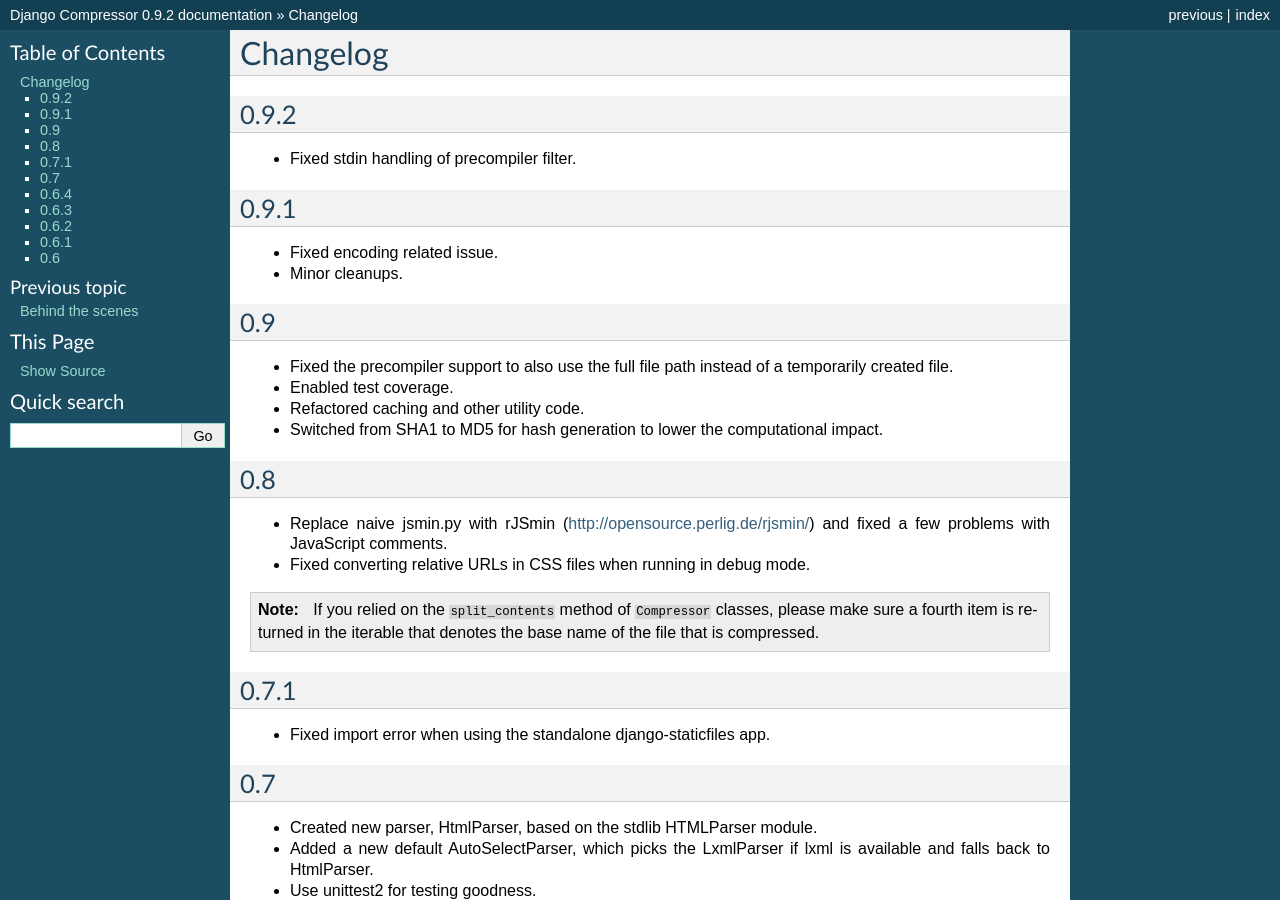
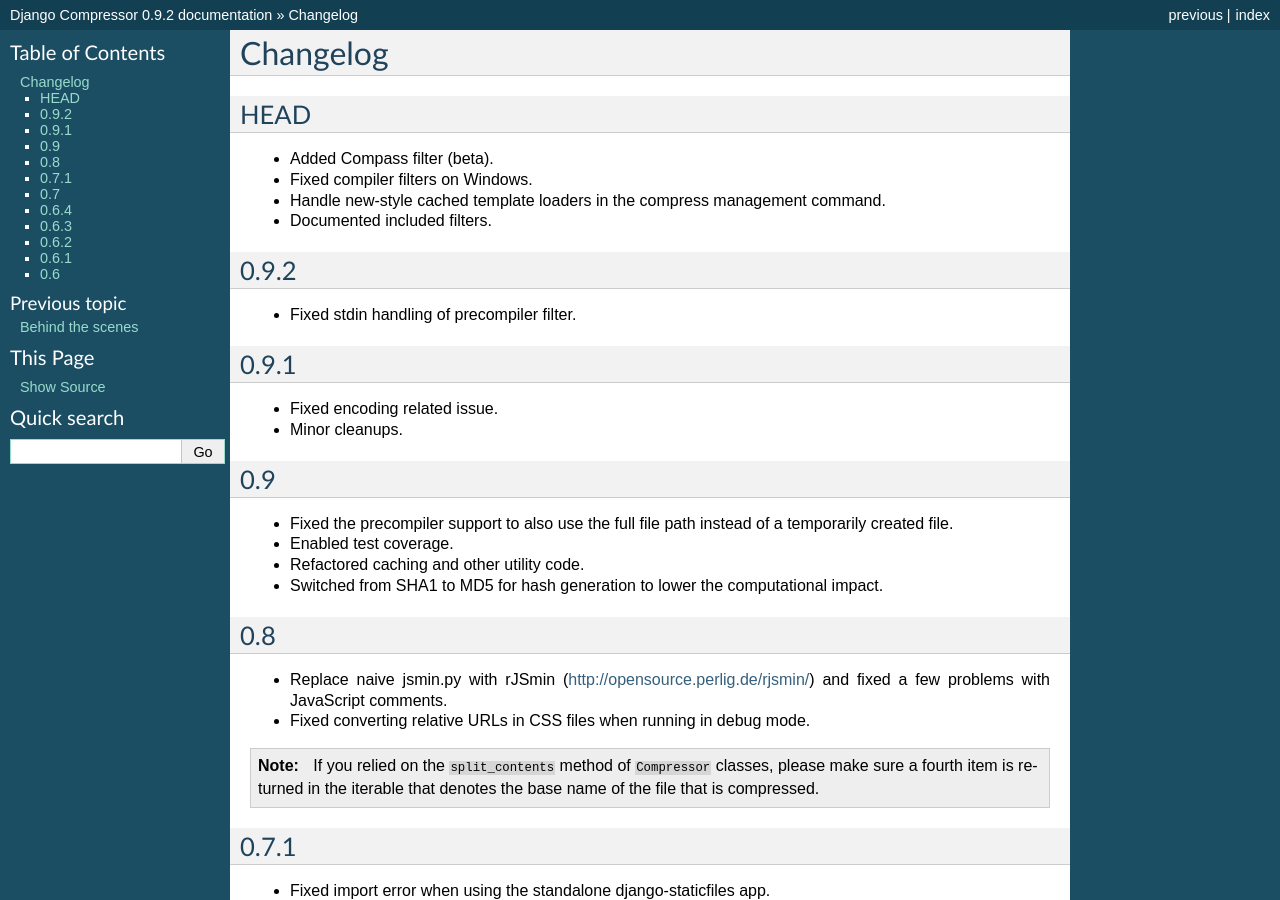
Before and after one commit to django-compressor/django-compressor, a Sphinx documentation site: the page built from docs/changelog.txt, in a window 1280 px wide and 900 px high. Built offline with Sphinx 7.4.7, drawn with Linux system fonts in a browser that asks for light colours.

Commit message:
Updated changelog.

```diff
--- a/docs/changelog.txt
+++ b/docs/changelog.txt
@@ -1,5 +1,16 @@
 Changelog
 =========
+
+HEAD
+----
+
+- Added Compass filter (beta).
+
+- Fixed compiler filters on Windows.
+
+- Handle new-style cached template loaders in the compress management command.
+
+- Documented included filters.
 
 0.9.2
 -----
```
